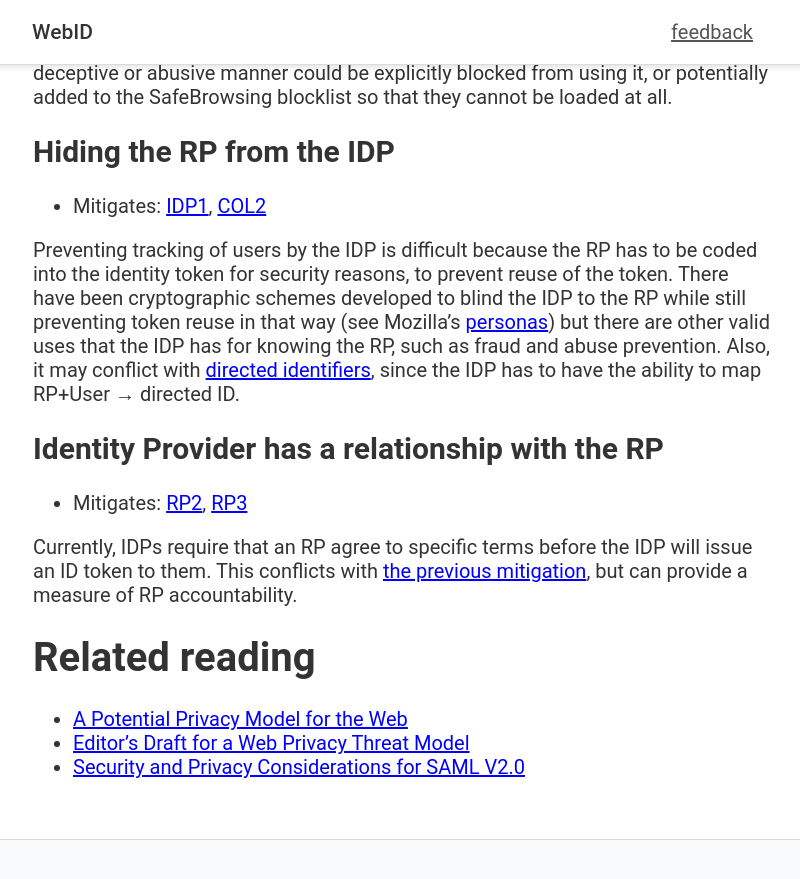
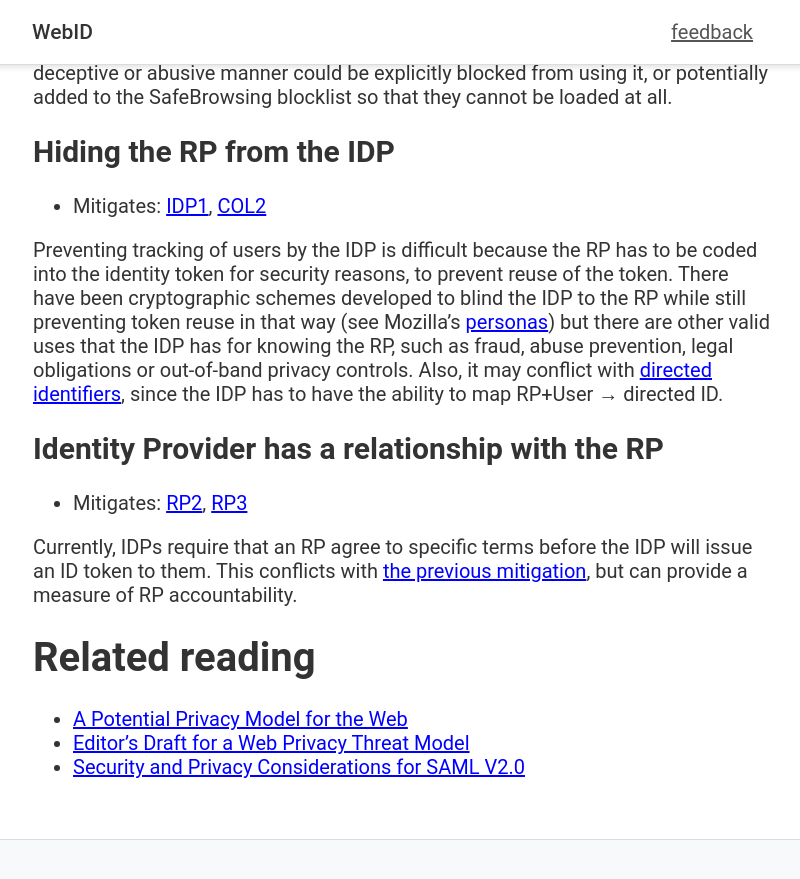
Before and after one commit to w3c-fedid/FedCM, a Jekyll site: the page built from privacy_threat_model.md, in a window 1280 px wide and 900 px high, scrolled down 5670 px. Shown: the top 879 px of the window, without its empty margins (237-1037 px from the left). Built offline with Jekyll 4.4.1, drawn with Linux system fonts in a browser that asks for light colours; some web fonts are replaced; our own code applies the rules of GitHub Pages for plain Markdown files.

Commit message:
Additional valid uses for IDP

```diff
--- a/privacy_threat_model.md
+++ b/privacy_threat_model.md
@@ -69,7 +69,7 @@ Any RPs or IDPs observed to be using this API to compromise user privacy in a de
 ## Hiding the RP from the IDP
 * Mitigates: [IDP1](#idp1-identity-provider-tracking-user-sign-ins-to-relying-party-sites), [COL2](#col2-rp-sharing-user-identifying-information-with-the-idp)
 
-Preventing tracking of users by the IDP is difficult because the RP has to be coded into the identity token for security reasons, to prevent reuse of the token. There have been cryptographic schemes developed to blind the IDP to the RP while still preventing token reuse in that way (see Mozilla’s [personas](https://wiki.mozilla.org/Identity/Persona_AAR)) but there are other valid uses that the IDP has for knowing the RP, such as fraud and abuse prevention. Also, it may conflict with [directed identifiers](#directed-identifiers), since the IDP has to have the ability to map RP+User → directed ID.
+Preventing tracking of users by the IDP is difficult because the RP has to be coded into the identity token for security reasons, to prevent reuse of the token. There have been cryptographic schemes developed to blind the IDP to the RP while still preventing token reuse in that way (see Mozilla’s [personas](https://wiki.mozilla.org/Identity/Persona_AAR)) but there are other valid uses that the IDP has for knowing the RP, such as fraud, abuse prevention, legal obligations or out-of-band privacy controls. Also, it may conflict with [directed identifiers](#directed-identifiers), since the IDP has to have the ability to map RP+User → directed ID.
 ## Identity Provider has a relationship with the RP
 * Mitigates: [RP2](#rp2-relying-party-obtains-personal-user-information-from-idp-without-user-consent), [RP3](#rp3-relying-party-uses-user-information-for-purposes-to-which-the-user-did-not-consent)
 
```
